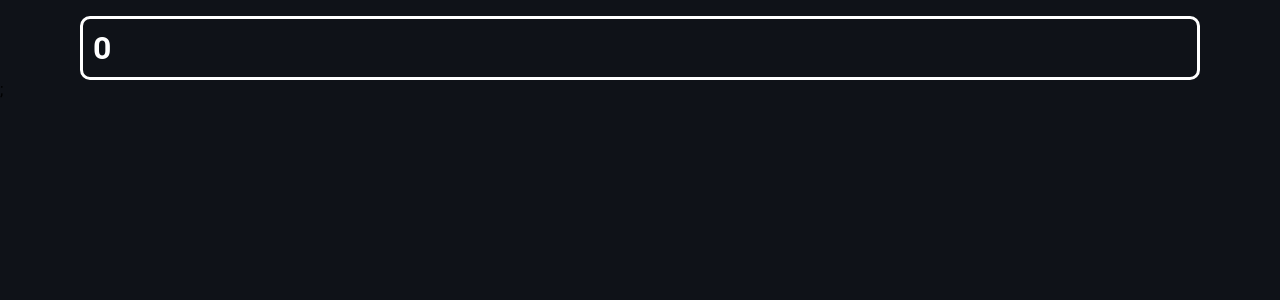
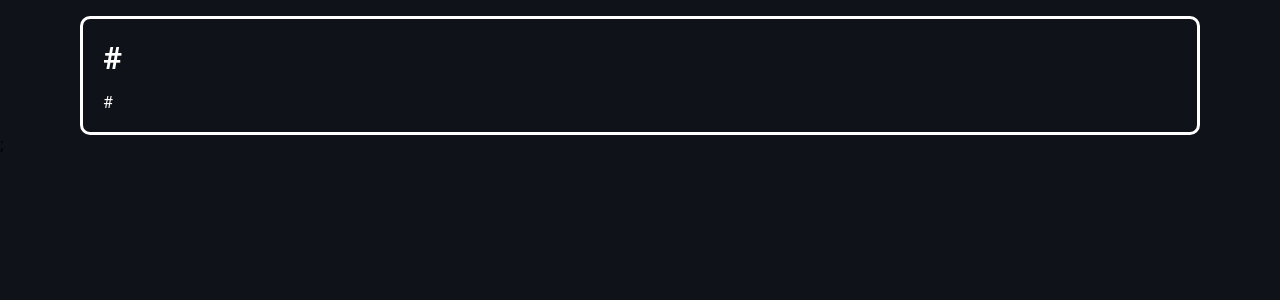
Before and after one commit to denner-august/Readme_creator, a Next.js app in the folder readme-creator/: page /results in a window 1280 px wide. Shown: the top 300 px of the page. Built offline with nearby package versions, Linux system fonts and the light colour scheme.

Commit message:
pagina de results

```diff
--- a/readme-creator/pages/results.tsx
+++ b/readme-creator/pages/results.tsx
@@ -1,14 +1,44 @@
 import Principal from "../components/principa";
-import { useContext } from "react";
+import { useContext, useState, useEffect } from "react";
 import { Context } from "../context/Dados";
+
+import styles from "../styles/results.module.scss";
+
 export default function Results() {
   const { images, Dados } = useContext(Context);
 
+  console.log(Dados.products);
+
+  const [textoImage, setTextoImage] = useState<string[]>([]);
+  const texto =
+    '![texto alternativo](apaque e coloque a url da sua imagem aqui "titulo")';
+
+  useEffect(() => {
+    for (let index = 1; index <= images; index++) {
+      setTextoImage((preve) => (preve = [...preve, texto]));
+    }
+
+    return () => {
+      setTextoImage([]);
+    };
+  }, []);
+
   return (
     <Principal>
-      <h1>{images}</h1>
-      <h1>{Dados.titulo}</h1>
-      <h1>{Dados.descrição}</h1>
+      <div className={styles.Container}>
+        <h1> # {Dados.titulo}</h1>
+        <p># {Dados.descrição}</p>
+
+        {textoImage.map((value, index) => {
+          return (
+            <div key={index}>
+              <p>{value}</p>
+            </div>
+          );
+        })}
+
+        {}
+      </div>
     </Principal>
   );
 }
```
